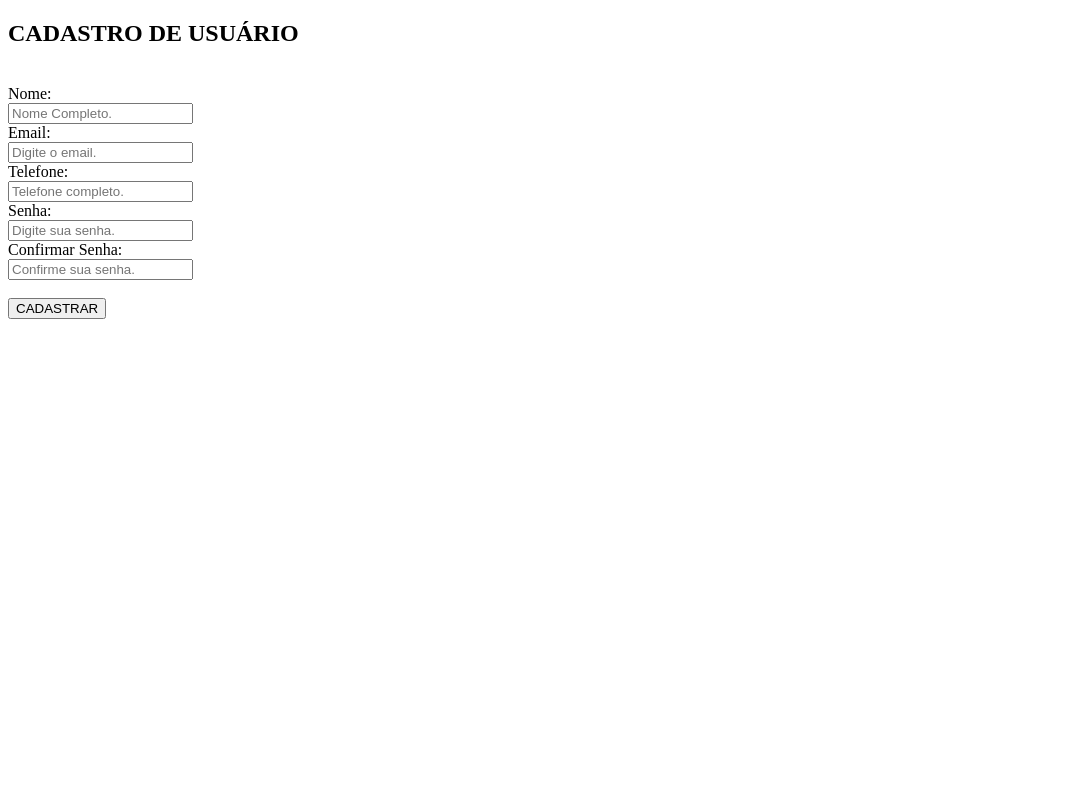
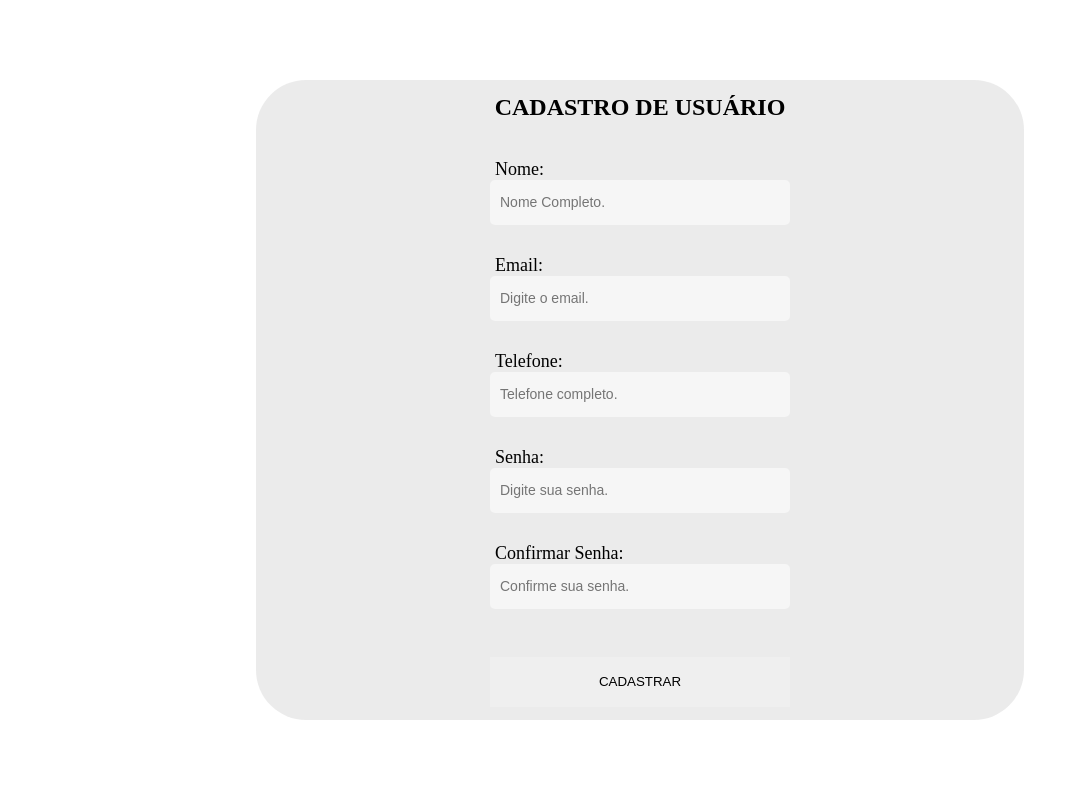
Before and after one commit to gcamargogy/TelaLoginTurma33, a PHP site: page /cadastro.php in a window 1280 px wide. Shown: the whole page, without its empty margins (0-1079 px from the left). Run offline with PHP 8.4, Linux system fonts and the light colour scheme.

Commit message:
task02
ultima task (mais recente)

```diff
--- a/cadastro.php
+++ b/cadastro.php
@@ -10,23 +10,26 @@
     <meta charset="UTF-8">
     <meta name="viewport" content="width=device-width, initial-scale=1.0">
     <title>Tela Cadastro</title>
+    <link rel="stylesheet" href="style.css">
 </head>
 <body>
+    <div class="box">
     <h2>CADASTRO DE USUÁRIO</h2><br>
-    <form action="" method="post">
-        <label>Nome:</label><br>
-        <input type="text" name="nome" id="" placeholder = "Nome Completo."><br>
-        <label>Email:</label><br>
-        <input type="email" name="email" id="" placeholder = "Digite o email."><br>
-        <label>Telefone:</label><br>
-        <input type="tel" name="telefone" id="" placeholder = "Telefone completo."><br>
-        <label>Senha:</label><br>
-        <input type="password" name="senha" id="" placeholder = "Digite sua senha."><br>
-        <label>Confirmar Senha:</label><br>
-        <input type="password" name="confSenha" id="" placeholder = "Confirme sua senha."><br><br>
+        <form action="" method="post">
+            <label id="formLabel">Nome:</label><br>
+            <input type="text" name="nome" id="formCaixa" placeholder = "Nome Completo."><br>
+            <label id="formLabel">Email:</label><br>
+            <input type="email" name="email" id="formCaixa" placeholder = "Digite o email."><br>
+            <label id="formLabel">Telefone:</label><br>
+            <input type="tel" name="telefone" id="formCaixa" placeholder = "Telefone completo."><br>
+            <label id="formLabel">Senha:</label><br>
+            <input type="password" name="senha" id="formCaixa" placeholder = "Digite sua senha."><br>
+            <label id="formLabel">Confirmar Senha:</label><br>
+            <input type="password" name="confSenha" id="formCaixa" placeholder = "Confirme sua senha."><br><br>
 
-        <input type="submit" value="CADASTRAR">
-    </form>
+            <input type="submit" value="CADASTRAR" id="botao">
+        </form>
+    </div>
 
     <?php
     if(isset($_POST['nome']))
@@ -49,17 +52,46 @@
                         ?>
                             <!-- bloco de html -->
                             <div class="msg-sucesso">
-                                <p>cadastrado com sucesso!</p>
+                                <p>Cadastrado com sucesso!</p>
                                 <p>Clique <a href="login.php">aqui</a> para logar</p>
                             </div>
                         <?php
                     }
+                    else
+                    {
+                        ?>
+                            <div class="msg-erro-email">
+                                <p>O email inserido já está cadastrado.</p>
+                                <p>Tente novamente utilizando outro email.</p>
+                            </div>
+                        <?php
+                    }
+                }
+                else
+                {
+                    ?>
+                        <div class="msg-erro-senha">
+                            <p>As senhas digitadas são diferentes...</p>
+                        </div>
+                    <?php
                 }
             }
             else
             {
-                echo "fudeu (tente outra vez)".$usuario->msgErro;
+                ?>
+                    <div class="msg-erro">
+                        <?php echo "Erro: ".$usuario->msgErro;?>
+                    </div>
+                <?php
             }
+        }
+        else
+        {
+            ?>
+            <div class="msg-erro-campos">
+                <p>Preencha todos os campos corretamente.</p>
+            </div>
+            <?php
         }
     }
     ?>
--- /dev/null
+++ b/style.css
@@ -0,0 +1,138 @@
+* {
+    margin: 0;
+    padding: 0;
+    box-sizing: border-box;
+ }
+
+body {
+    height: 100vh;
+    width: 100vw;
+    display: flex;
+    justify-content: center;
+    align-items: center;
+    flex-direction: column;
+}
+
+.box {
+    width: 60vw;
+    height: 80vh;
+    border-radius: 50px;
+    background-color: rgba(215, 215, 215, 0.509);
+    display: flex;
+    justify-content: center;
+    align-items: center;
+    flex-direction: column;
+}
+
+h2 {
+    margin-bottom: 20px;
+}
+
+#formLabel {
+    color: black;
+    font-size: 18px;
+    padding-left: 5px;
+}
+
+#formCaixa {
+    width: 300px;
+    height: 45px;
+    background-color: #f6f6f6;
+    border: none;
+    border-radius: 5px;
+    margin-bottom: 30px;
+    padding-left: 10px;
+    font-size: 14px;
+}
+
+#botao {
+    width: 300px;
+    height: 50px;
+    border: none;
+    transition: all .3s ease;
+}
+
+#botao:hover {
+    background-color: #26408B;
+    transform: scale(1.1);
+    border-radius: 5px;
+    transition: all .3s ease;
+    cursor: pointer;
+    color: white;
+}
+
+.msg-sucesso {
+    width: 18%;
+    height: 10%;
+    display: flex;
+    justify-content: center;
+    align-items: center;
+    flex-direction: column;
+    gap: 5px;
+    margin-top: 40px;
+    padding: 30px;
+    background-color: #ebebeb;
+    border-radius: 100px;
+    transition: all .3s ease;
+}
+
+.msg-sucesso a {
+    color: #00aaff;
+    font-weight: bolder;
+}
+
+.msg-sucesso:hover {
+    width: 23%;
+    color: white;
+    background-color: #008cff;
+}
+
+.msg-sucesso:hover a {
+    color: white;
+}
+
+.msg-erro-email {
+    width: 21%;
+    height: 5%;
+    display: flex;
+    justify-content: center;
+    align-items: center;
+    flex-direction: column;
+    margin-top: 40px;
+    padding: 30px;
+    background-color: #ffc400;
+    border-radius: 10px;
+    transition: all .3s ease;
+}
+
+.msg-erro-senha {
+    width: 21%;
+    height: 5%;
+    display: flex;
+    justify-content: center;
+    align-items: center;
+    flex-direction: column;
+    margin-top: 40px;
+    padding: 30px;
+    background-color: #ff4343;
+    font-size: 16px;
+    color: white;
+    border-radius: 10px;
+    transition: all .3s ease;
+}
+
+.msg-erro-campos {
+    width: 21%;
+    height: 5%;
+    display: flex;
+    justify-content: center;
+    align-items: center;
+    flex-direction: column;;
+    margin-top: 40px;
+    padding: 30px;
+    font-size: 16px;
+    background-color: #00c1d2;
+    color: white;
+    border-radius: 10px;
+    transition: all .3s ease;
+}
--- a/usuario.php
+++ b/usuario.php
@@ -40,9 +40,33 @@
                 $sql->bindValue(":n", $nome);
                 $sql->bindValue(":t", $telefone);
                 $sql->bindValue(":e", $email);
-                $sql->bindValue(":s", $senha);
+                $sql->bindValue(":s", md5($senha));
                 $sql->execute();
                 return true;
+            }
+
+        }
+
+        public function logar($email, $senha)
+        {
+            global $pdo;
+
+            $verificarEmail = $pdo->prepare("SELECT id_usuario FROM usuario WHERE email = :e AND senha = :s");
+            $verificarEmail->bindValue(":e", $email);
+            $verificarEmail->bindValue(":s", md5($senha));
+            $verificarEmail->execute();
+
+            if($verificarEmail->rowCount() > 0)
+            {
+                // logou no sistema, pois email e senha existe no banco de dados e batem.
+                $dados = $verificarEmail->fetch();
+                session_start();
+                $_SESSION['id_usuario'] = $dados['id_usuario'];
+                return true;
+            }
+            else
+            {
+                return false;
             }
         }
     }
```
Also changed, not shown: login.php (+53 -2 lines), img/imagem.jpg (added), img/imagem2.jpg (added), img/imagem3.avif (added).
